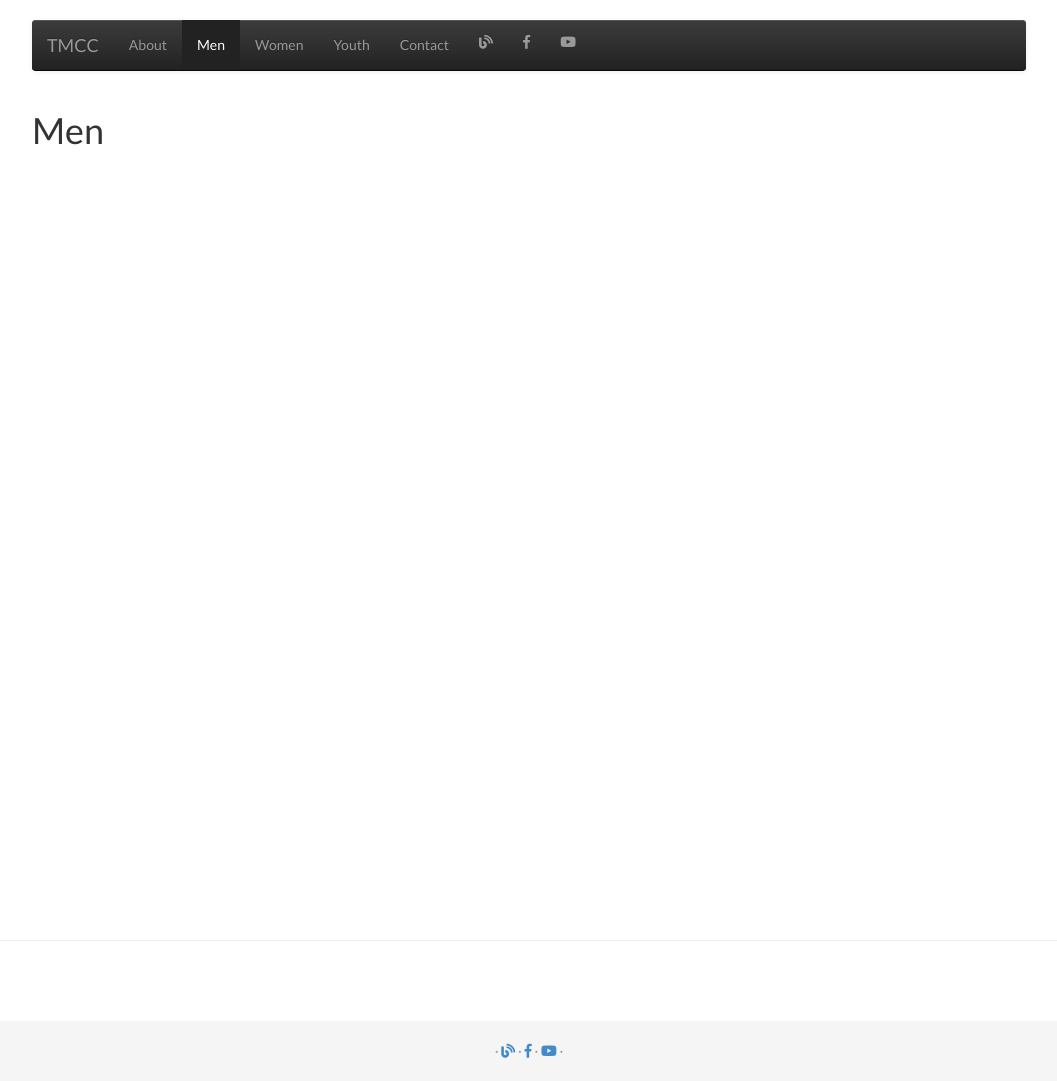
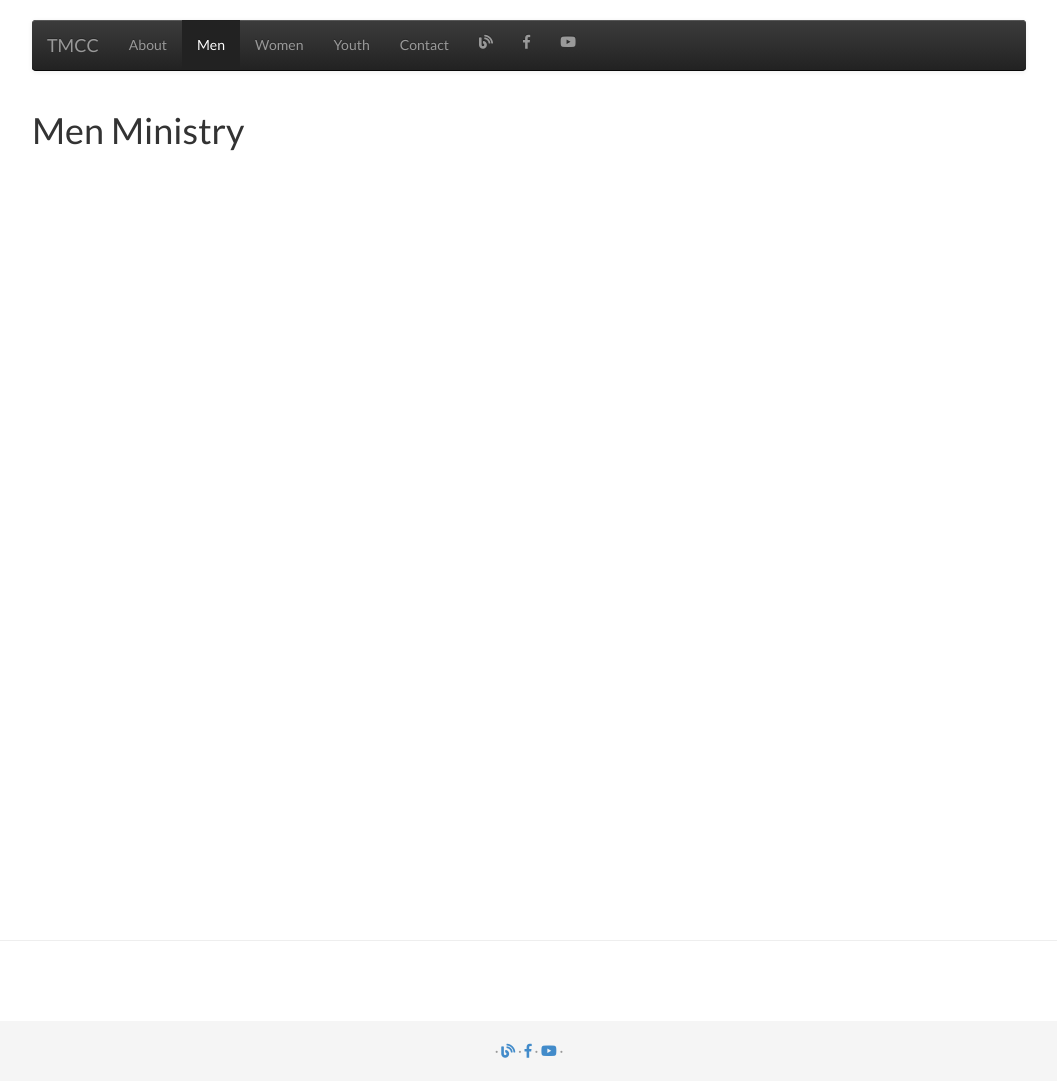
Before and after one commit to torontomyanmarchristian/torontomyanmarchristian.github.io, a Jekyll site: the page built from _pages/men.md, in a window 1280 px wide. Shown: the whole page, without its empty margins (111-1168 px from the left). Built offline with Jekyll 4.4.1, drawn with Linux system fonts in a browser that asks for light colours.

Commit message:
Men ministry

```diff
--- a/_pages/men.md
+++ b/_pages/men.md
@@ -5,4 +5,4 @@ link: men
 permalink: /men/
 ---
 
-# Men
+# Men Ministry
```
